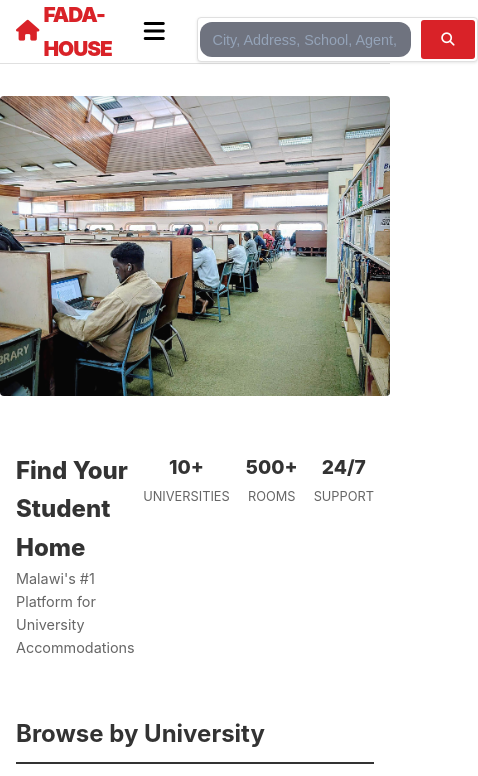
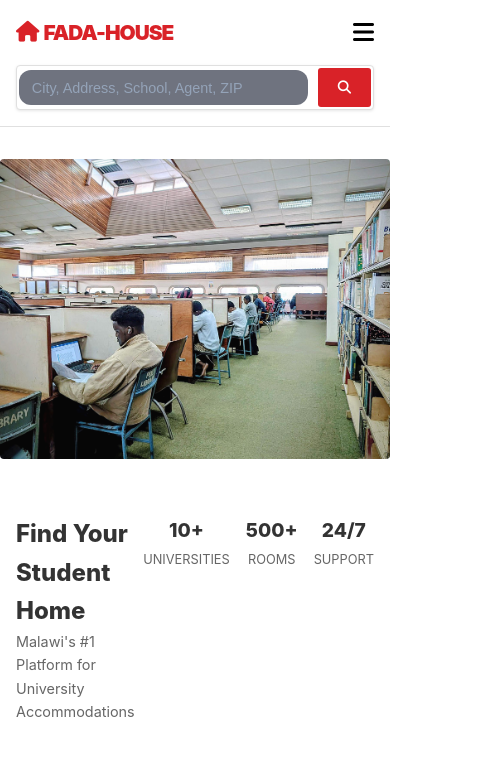
Before and after one commit to Nolstan/FADA-HOUSE, a website: page index.html in a window 390 px wide. Shown: the top 776 px of the page, 478 px wide, since content can reach past the window. Drawn offline with Linux system fonts and the light colour scheme.

Commit message:
fixed responsiveness search

```diff
--- a/assets/css/redfin-redesign.css
+++ b/assets/css/redfin-redesign.css
@@ -319,20 +319,29 @@ body.redfin-theme {
 }
 
 @media (max-width: 768px) {
-    .rf-nav {
+    .redfin-nav {
         flex-wrap: wrap;
         justify-content: space-between;
+        height: auto;
+        padding: 1rem;
+        gap: 0.5rem;
+    }
+
+    .rf-logo {
+        flex-grow: 1;
+        font-size: 1.3rem;
     }
 
     .rf-search-bar {
         order: 3;
         width: 100%;
-        margin-top: 1rem;
+        margin-top: 0.5rem;
         max-width: none;
     }
 
     .rf-hamburger {
         display: block;
+        order: 2;
     }
 
     .rf-nav-actions {
@@ -341,10 +350,12 @@ body.redfin-theme {
         width: 100%;
         background: #fff;
         position: absolute;
-        top: 64px;
+        top: 100%;
+        /* Instead of fixed 64px, use 100% of parent height */
         left: 0;
         border-top: 1px solid var(--redfin-border);
         padding: 1rem 0;
+        box-shadow: 0 4px 6px rgba(0, 0, 0, 0.1);
     }
 
     .rf-nav-actions.active {
@@ -367,12 +378,6 @@ body.redfin-theme {
 
     .rf-main-layout {
         grid-template-columns: 1fr;
-    }
-
-    .rf-nav {
-        flex-direction: column;
-        height: auto;
-        padding: 1rem;
     }
 }
 
```
